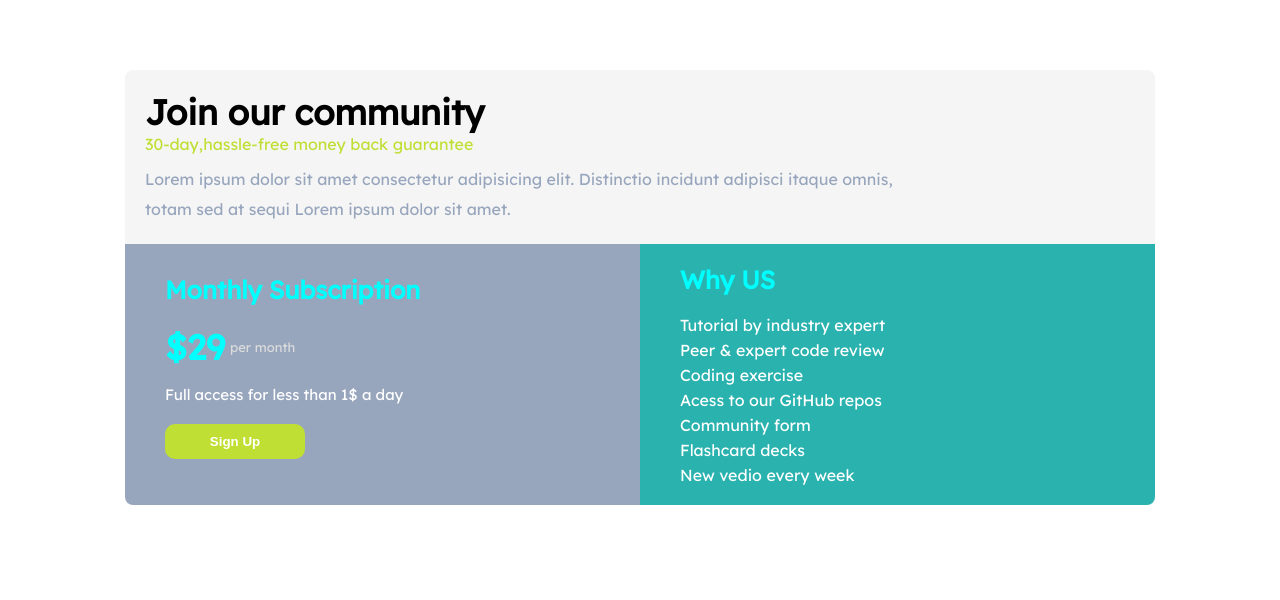
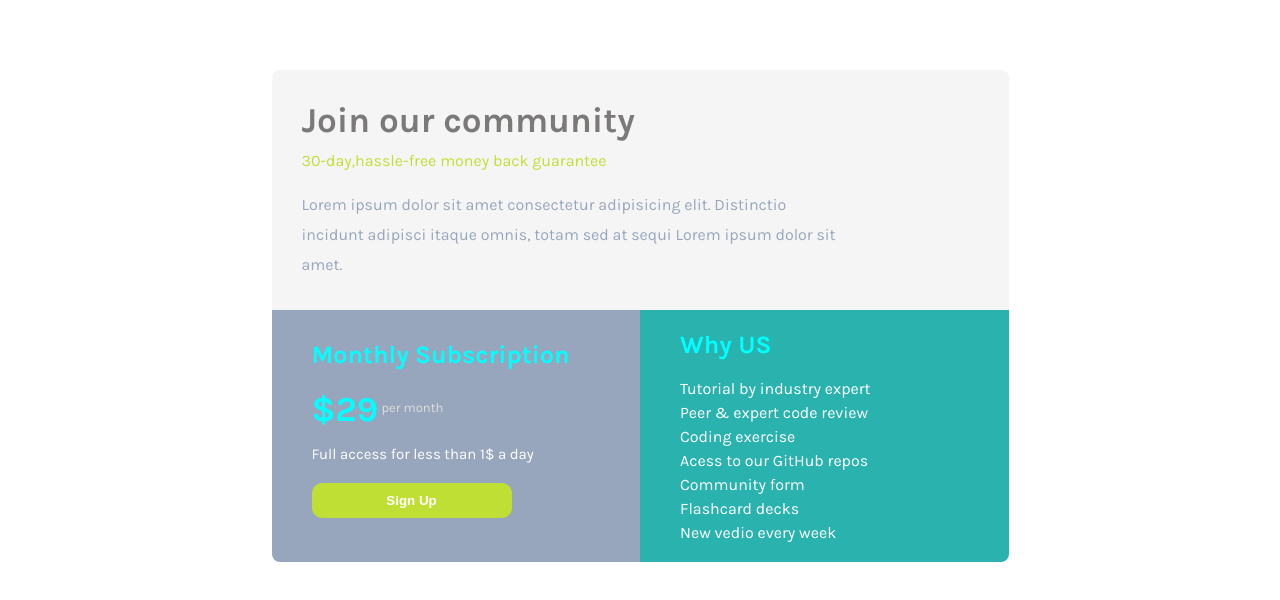
Before and after one commit to YounusHussain151214726/Mid-Level-Challange-10, a plain HTML site: page index.html in a window 1280 px wide. Drawn offline with Linux system fonts and the light colour scheme.

Commit message:
29-oct-22

```diff
--- a/Card.css
+++ b/Card.css
@@ -15,12 +15,12 @@
 }
 
 html {
-  font-family: "Lexend Deca", sans-serif;
-  font-size: 62.5%;
+  font-family: 'Karla', sans-serif;
+font-size: 62.5%;
 }
 
 body {
-  font-family: "Lexend Deca", sans-serif;
+  font-family: 'Karla', sans-serif;
   font-size: 1.3rem;
 }
 
@@ -28,11 +28,15 @@ body {
   max-width: 1110px;
   width: 90%;
   margin: 0 auto;
+  display: flex;
+  align-items: center;
+  justify-content: center;
 }
 
 .Wraper {
   padding: 2rem 2rem;
   margin: 5rem 2rem;
+width: 70%;
 }
 
 .box1 {
@@ -41,8 +45,12 @@ body {
   border-top-right-radius: 0.8rem;
   background-color: whitesmoke;
 }
+.box1 > *{
+  padding: 1rem 1rem;
+}
 .box1 h4 {
   font-size: 3.5rem;
+color: rgb(124, 121, 121);
 }
 
 .box1 span {
@@ -88,7 +96,7 @@ body {
 .b2sub span {
   position: relative;
   top: -3rem;
-  left: 6.5rem;
+  left: 7rem;
   color: gainsboro;
 }
 
@@ -101,7 +109,7 @@ body {
 }
 
 .btn button {
-  width: 14rem;
+  width: 20rem;
   padding: 1rem 2rem;
   font-weight: 700;
   color: white;
@@ -129,6 +137,12 @@ body {
 }
 
 @media only screen and (min-width: 360px) and (max-width: 900px) {
+.Wraper{
+  width: 100%;
+}
+.box1 >*{
+  padding: auto;
+}
   .boxs {
     flex-direction: column;
   }
--- a/index.html
+++ b/index.html
@@ -6,16 +6,10 @@
     <meta name="viewport" content="width=device-width, initial-scale=1.0" />
     <title>Card - 10</title>
     <link rel="stylesheet" href="Card.css" />
-    <link rel="preconnect" href="https://fonts.googleapis.com" />
-    <link rel="preconnect" href="https://fonts.gstatic.com" crossorigin />
-    <link
-      href="https://fonts.googleapis.com/css2?family=Lexend+Deca&display=swap"
-      rel="stylesheet"
-    />
+    <link href="https://fonts.googleapis.com/css2?family=Karla:wght@400;700&display=swap" rel="stylesheet">
   </head>
   <body>
     <main>
-      <section>
         <div class="Container">
           <div class="Wraper">
             <div class="box1">
@@ -59,7 +53,6 @@
             </div>
           </div>
         </div>
-      </section>
     </main>
   </body>
 </html>
```
